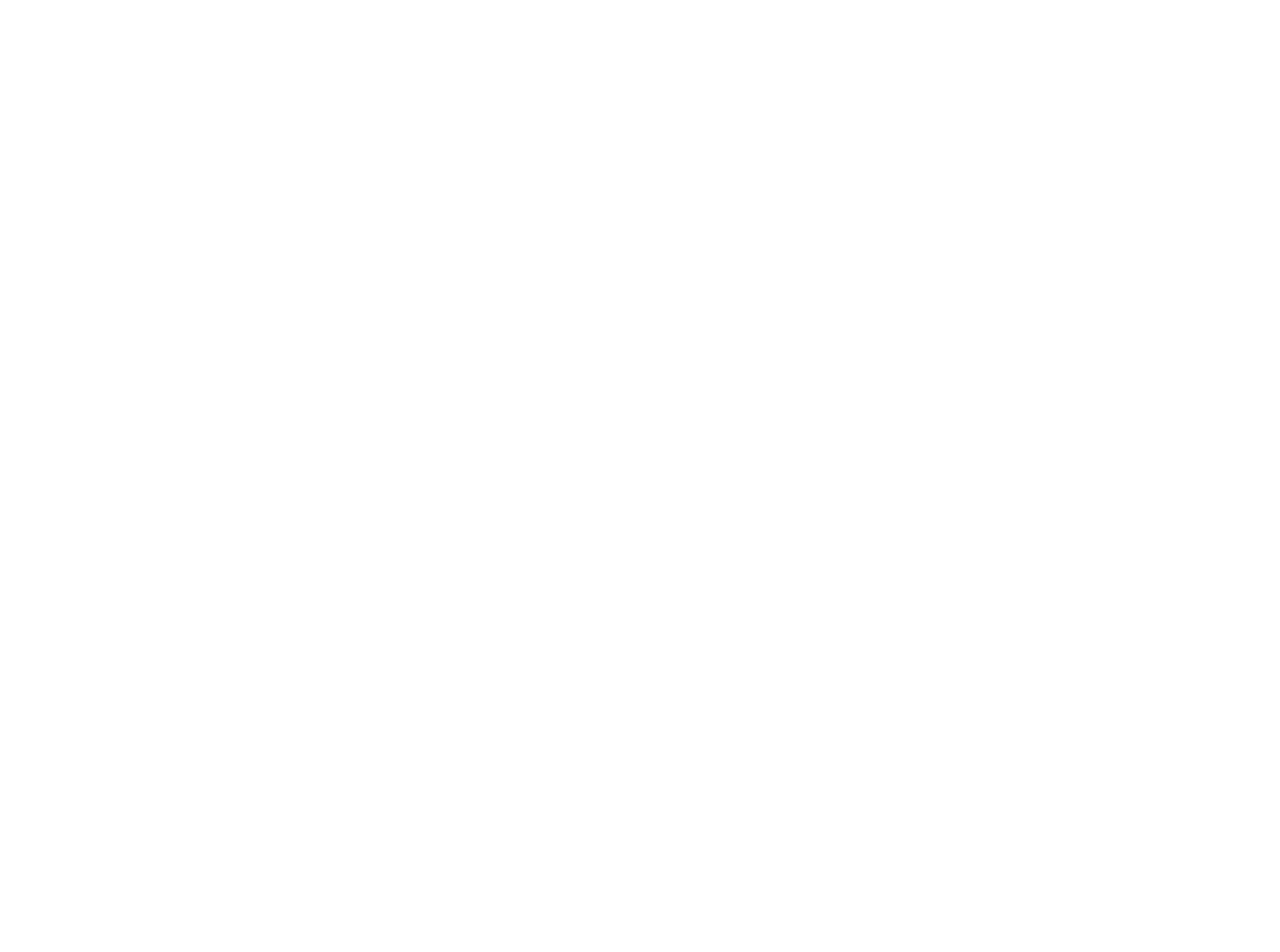
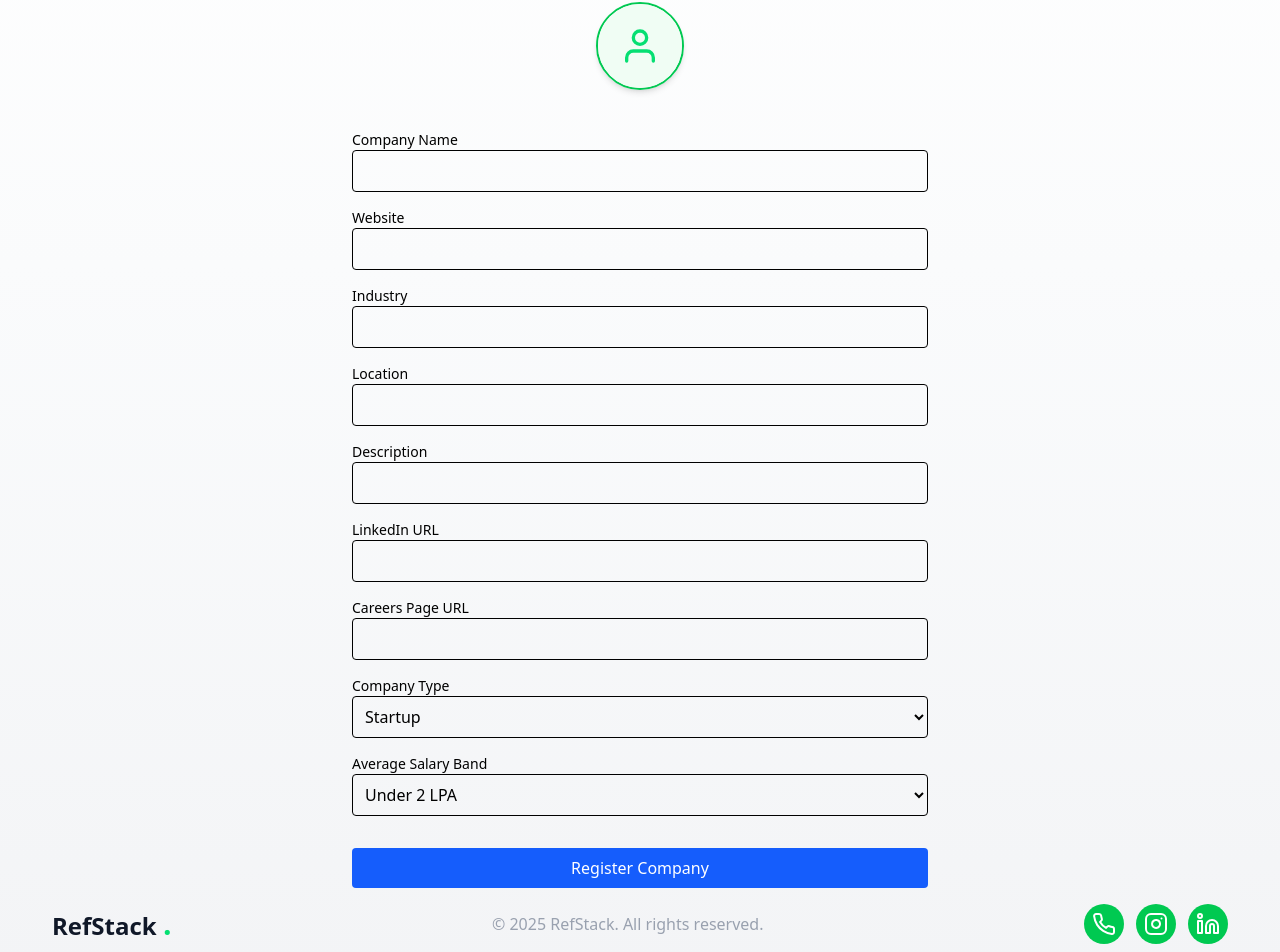
Before and after one commit to Aman07122003/RefStack, a React (Vite) app in the folder Frontend/: page /companies/new in a window 1280 px wide. Shown: the part 226-1178 px from the top of the page. Before the commit the page ends 800 px from the top, so only its background shows below. Built offline with nearby package versions, Linux system fonts and the light colour scheme.

Commit message:
Added Company Registeration Page

```diff
--- a/Frontend/src/components/EmployeeRegisteration/AvatarUpload.jsx
+++ b/Frontend/src/components/EmployeeRegisteration/AvatarUpload.jsx
@@ -17,7 +17,7 @@
   };
 
   return (
-    <div className="mb-6">
+    <div className="mb-6 flex flex-col justify-center items-center">
       <label className='font-bold'>Profile Image</label>
       <div
         role="button"
--- a/Frontend/src/components/FormNav.jsx
+++ b/Frontend/src/components/FormNav.jsx
@@ -20,7 +20,7 @@
                 Register Company
             </button>
             <button
-                onClick={() => navigate('/employees/new')}
+                onClick={() => navigate('/register-employee')}
                 className={navButton}
             >
                 Register Employee
--- a/Frontend/src/pages/Companies.jsx
+++ b/Frontend/src/pages/Companies.jsx
@@ -1,92 +1,143 @@
-import React from "react";
-import { Link } from "react-router-dom";
+import React, { useEffect, useState } from 'react';
+import {
+  getEmployees,
+  getEmployeesByCompanyId
+} from '../api/Employees.api.js';
+import { getCompanies } from '../api/Companies.api.js';
+import FormNav from '../components/FormNav.jsx';
+import Footer from '../components/Home/Footer.jsx';
+import { useNavigate } from 'react-router-dom';
+import { FiLinkedin, FiInstagram, FiMail, FiTwitter, FiGithub, FiPhoneCall } from 'react-icons/fi';
 
-const Companies = () => {
-  // Sample placeholder data
-  const companies = [
-    {
-      _id: "64b12c34abc1234567890def",
-      name: "RefStack Technologies",
-      industry: "Software",
-      location: "Bangalore, India",
-      type: "Startup",
-    },
-    {
-      _id: "64b12c34abc1234567890fed",
-      name: "TechNova Solutions",
-      industry: "IT Services",
-      location: "Gurgaon, India",
-      type: "Service",
-    },
-  ];
+const Employee = () => {
+  const navigate = useNavigate();
+  const [employees, setEmployees] = useState([]);
+  const [companies, setCompanies] = useState([]);
+  const [selectedCompany, setSelectedCompany] = useState('');
+  const [error, setError] = useState(null);
+
+  const fetchAllEmployees = async () => {
+    try {
+      const response = await getEmployees();
+      setEmployees(response.data);
+    } catch (err) {
+      setError('Failed to load employees.');
+    }
+  };
+
+  const fetchCompanies = async () => {
+    try {
+      const response = await getCompanies();
+      setCompanies(Array.isArray(response.data) ? response.data : []);
+    } catch (err) {
+      setError('Failed to load companies.');
+      setCompanies([]);
+    }
+  };
+
+  const fetchEmployeesByCompany = async (companyId) => {
+    try {
+      const response = await getEmployeesByCompanyId(companyId);
+      setEmployees(response.data);
+    } catch (err) {
+      setError('Failed to filter employees.');
+    }
+  };
+
+  useEffect(() => {
+    fetchCompanies();
+    fetchAllEmployees();
+  }, []);
+
+  const handleFilterChange = (e) => {
+    const companyId = e.target.value;
+    setSelectedCompany(companyId);
+    if (companyId === '') {
+      fetchAllEmployees();
+    } else {
+      fetchEmployeesByCompany(companyId);
+    }
+  };
 
   return (
-    <div className="p-4">
-      <div className="flex justify-between items-center mb-4">
-        <h1 className="text-2xl font-bold">Companies</h1>
-        <Link
-          to="/companies/new"
-          className="bg-blue-600 hover:bg-blue-700 text-white px-4 py-2 rounded"
-        >
-          + Add Company
-        </Link>
+    <div className="min-h-screen flex flex-col bg-gradient-to-b from-gray-50 via-white to-gray-100">
+      {/* Fixed Navbar */}
+      <div className=" top-0 left-0 w-full">
+        <FormNav />
       </div>
 
-      <div className="overflow-x-auto shadow rounded-lg">
-        <table className="min-w-full divide-y divide-gray-200">
-          <thead className="bg-gray-50">
-            <tr>
-              <th className="px-6 py-3 text-left text-xs font-medium text-gray-500 uppercase">
-                Name
-              </th>
-              <th className="px-6 py-3 text-left text-xs font-medium text-gray-500 uppercase">
-                Industry
-              </th>
-              <th className="px-6 py-3 text-left text-xs font-medium text-gray-500 uppercase">
-                Location
-              </th>
-              <th className="px-6 py-3 text-left text-xs font-medium text-gray-500 uppercase">
-                Type
-              </th>
-              <th className="px-6 py-3 text-right text-xs font-medium text-gray-500 uppercase">
-                Actions
-              </th>
-            </tr>
-          </thead>
-          <tbody className="bg-white divide-y divide-gray-200">
-            {companies.map((company) => (
-              <tr key={company._id}>
-                <td className="px-6 py-4 whitespace-nowrap font-medium">{company.name}</td>
-                <td className="px-6 py-4 whitespace-nowrap">{company.industry}</td>
-                <td className="px-6 py-4 whitespace-nowrap">{company.location}</td>
-                <td className="px-6 py-4 whitespace-nowrap">{company.type}</td>
-                <td className="px-6 py-4 whitespace-nowrap text-right space-x-2">
-                  <Link
-                    to={`/companies/${company._id}`}
-                    className="text-blue-600 hover:underline"
-                  >
-                    View
-                  </Link>
-                  <Link
-                    to={`/companies/${company._id}/edit`}
-                    className="text-yellow-600 hover:underline"
-                  >
-                    Edit
-                  </Link>
-                  <button
-                    onClick={() => console.log(`Delete ${company._id}`)}
-                    className="text-red-600 hover:underline"
-                  >
-                    Delete
-                  </button>
-                </td>
-              </tr>
-            ))}
-          </tbody>
-        </table>
+      {/* Scrollable Content */}
+      <main className="flex-1 max-w-6xl mx-auto mt-[10px] mb-[80px]">
+
+        {/* Company Cards */}
+        <div className="mt-10">
+          <h2 className="text-3xl font-bold mb-6">Companies</h2>
+          <div className="grid grid-cols-1 sm:grid-cols-2 lg:grid-cols-4 gap-6">
+            {companies.length > 0 ? (
+              companies.map((company) => (
+                <div
+                  key={company._id}
+                  className="w-60 bg-white shadow-md rounded-lg p-4 border border-gray-200 hover:border-gray-400 hover:shadow-lg transition duration-200 flex flex-col items-center text-center"
+                >
+                  <img
+                    src={company.logo || 'https://via.placeholder.com/100'}
+                    className="h-24 w-24 object-cover rounded-full border mb-3"
+                    alt={company.name}
+                  />
+                  <h3 className="text-xl font-semibold text-green-600">{company.name}</h3>
+                  <p className="text-sm text-gray-500">{company.industry}</p>
+                  <p className="text-sm text-gray-400 mb-2">{company.location}</p>
+
+                  {company.website && (
+                    <a
+                      href={company.website}
+                      target="_blank"
+                      rel="noopener noreferrer"
+                      className="text-blue-500 text-sm hover:underline"
+                    >
+                      Visit Website
+                    </a>
+                  )}
+
+                  <div className="mt-3 flex space-x-3">
+                    {company.linkedIn && (
+                      <a
+                        href={company.linkedIn}
+                        target="_blank"
+                        rel="noopener noreferrer"
+                        className="text-blue-600 hover:text-blue-800"
+                      >
+                        <FiLinkedin className="w-5 h-5" />
+                      </a>
+                    )}
+                    {company.careersPage && (
+                      <a
+                        href={company.careersPage}
+                        target="_blank"
+                        rel="noopener noreferrer"
+                        className="text-green-600 hover:text-green-800"
+                      >
+                        <FiMail className="w-5 h-5" />
+                      </a>
+                    )}
+                  </div>
+                </div>
+              ))
+            ) : (
+              <div className="col-span-full text-center text-gray-500">
+                No companies found.
+              </div>
+            )}
+          </div>
+        </div>
+      </main>
+
+      {/* Fixed Footer */}
+      <div className="bottom-0 left-0 w-full">
+        <Footer />
       </div>
     </div>
   );
 };
 
-export default Companies;
+export default Employee;
--- a/Frontend/src/pages/CompanyRegisteration.jsx
+++ b/Frontend/src/pages/CompanyRegisteration.jsx
@@ -1,30 +1,172 @@
-import React, {useState, useEffect} from 'react'
-import { useNavigate } from 'react-router-dom'
-import { createCompany } from '../api/Companies.api'
-import Navbar from '../components/Home/Navbar'
+import React, { useState, useEffect, useRef } from 'react';
+import { useNavigate } from 'react-router-dom';
+import FormNav from '../components/FormNav';
+import AvatarUpload from '../components/EmployeeRegisteration/AvatarUpload';
+import Footer from '../components/Home/Footer';
+import { createCompany } from '../api/Companies.api';
 
 const CompanyRegisteration = () => {
-  const navigate = useNavigate()
+  const navigate = useNavigate();
   const [companyData, setCompanyData] = useState({
     name: '',
     website: '',
     industry: '',
     location: '',
     description: '',
-    LinkedIn: '',
-    carrersPage: '',
+    linkedIn: '',
+    careersPage: '',
     type: 'Startup',
     averageSalaryBand: 'Under 2 LPA',
-  })
-  const [isLoading, setIsLoading] = useState(false)
-  const [error, setError] = useState(null)
-  const [success, setSuccess] = useState(false)
-  const [companies, setCompanies] = useState([])
-  const [companyId, setCompanyId] = useState('')
+  });
+
+  const [logo, setLogo] = useState(null);
+  const [preview, setPreview] = useState(null);
+  const logoInputRef = useRef(null);
+  const [isLoading, setIsLoading] = useState(false);
+  const [error, setError] = useState(null);
+
+  // Handle logo preview
+  useEffect(() => {
+    if (!logo) {
+      setPreview(null);
+      return;
+    }
+    const objectUrl = URL.createObjectURL(logo);
+    setPreview(objectUrl);
+    return () => URL.revokeObjectURL(objectUrl);
+  }, [logo]);
+
+  const validateForm = () => {
+    const { name, website, industry, location, description } = companyData;
+    if (!name || !website || !industry || !location || !description) {
+      setError('Please fill in all required fields');
+      return false;
+    }
+    if (!logo) {
+      setError('Please upload a company logo');
+      return false;
+    }
+    setError(null);
+    return true;
+  };
+
+  const handleInputChange = (e) => {
+    const { name, value } = e.target;
+    setCompanyData((prev) => ({ ...prev, [name]: value }));
+  };
+
+  const handleLogoChange = (file) => {
+    setLogo(file);
+  };
+
+  const handleSubmit = async (e) => {
+    e.preventDefault();
+    if (!validateForm()) return;
+
+    try {
+      setIsLoading(true);
+      const formData = new FormData();
+      Object.entries(companyData).forEach(([key, value]) => {
+        formData.append(key, value);
+      });
+      formData.append('logo', logo);
+      navigate('/companies');
+    } catch (err) {
+      console.error(err);
+      setError('An error occurred while creating the company.');
+    } finally {
+      setIsLoading(false);
+    }
+  };
 
   return (
-    <div>CompanyRegisteration</div>
-  )
-}
+    <div className="min-h-screen w-full bg-gradient-to-b from-white via-gray-50 to-gray-100 flex flex-col justify-between p-5">
+      <FormNav />
 
-export default CompanyRegisteration
+      <main className="p-4">
+        <div className="max-w-xl mx-auto">
+          <h2 className="font-bold mb-4 flex justify-center text-4xl font-mono">Company Registration</h2>
+
+          {error && <p className="text-red-600 mb-3">{error}</p>}
+
+          <form onSubmit={handleSubmit} className="space-y-4 mt-8">
+            <div className="flex justify-center">
+              <AvatarUpload
+                type="company"
+                previewImage={preview}
+                inputRef={logoInputRef}
+                onChange={handleLogoChange}
+                error={error}
+              />
+            </div>
+
+            {[
+              { name: 'name', label: 'Company Name' },
+              { name: 'website', label: 'Website' },
+              { name: 'industry', label: 'Industry' },
+              { name: 'location', label: 'Location' },
+              { name: 'description', label: 'Description' },
+              { name: 'linkedIn', label: 'LinkedIn URL' },
+              { name: 'careersPage', label: 'Careers Page URL' },
+            ].map(({ name, label }) => (
+              <div key={name}>
+                <label className="block text-sm font-medium">{label}</label>
+                <input
+                  type="text"
+                  name={name}
+                  value={companyData[name]}
+                  onChange={handleInputChange}
+                  className="w-full p-2 border rounded"
+                  required={['name', 'website', 'industry', 'location', 'description'].includes(name)}
+                />
+              </div>
+            ))}
+
+            <div>
+              <label className="block text-sm font-medium">Company Type</label>
+              <select
+                name="type"
+                value={companyData.type}
+                onChange={handleInputChange}
+                className="w-full p-2 border rounded"
+              >
+                <option value="Startup">Startup</option>
+                <option value="Product">Product</option>
+                <option value="Service">Service</option>
+                <option value="Government">Government</option>
+                <option value="Freelance">Freelance</option>
+              </select>
+            </div>
+
+            <div>
+              <label className="block text-sm font-medium">Average Salary Band</label>
+              <select
+                name="averageSalaryBand"
+                value={companyData.averageSalaryBand}
+                onChange={handleInputChange}
+                className="w-full p-2 border rounded"
+              >
+                <option value="Under 2 LPA">Under 2 LPA</option>
+                <option value="2 – 5 LPA">2 – 5 LPA</option>
+                <option value="5 – 10 LPA">5 – 10 LPA</option>
+                <option value="Over 10 LPA">Over 10 LPA</option>
+              </select>
+            </div>
+
+            <button
+              type="submit"
+              disabled={isLoading}
+              className="w-full bg-blue-600 text-white py-2 mt-4 rounded hover:bg-blue-700"
+            >
+              {isLoading ? 'Registering...' : 'Register Company'}
+            </button>
+          </form>
+        </div>
+      </main>
+
+      <Footer />
+    </div>
+  );
+};
+
+export default CompanyRegisteration;
```
Also changed, not shown: Frontend/src/api/Companies.api.js (+6 -1 lines).
